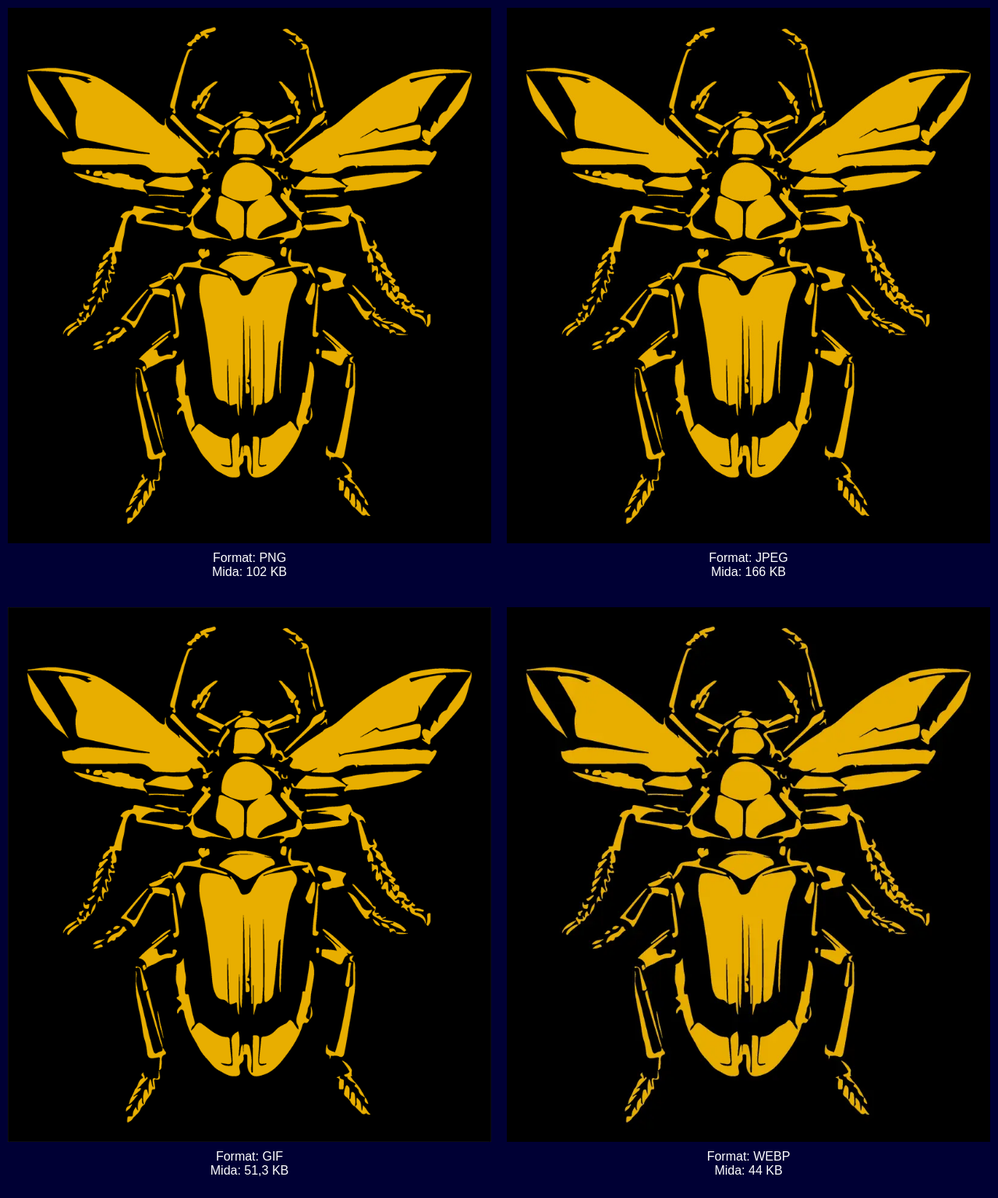
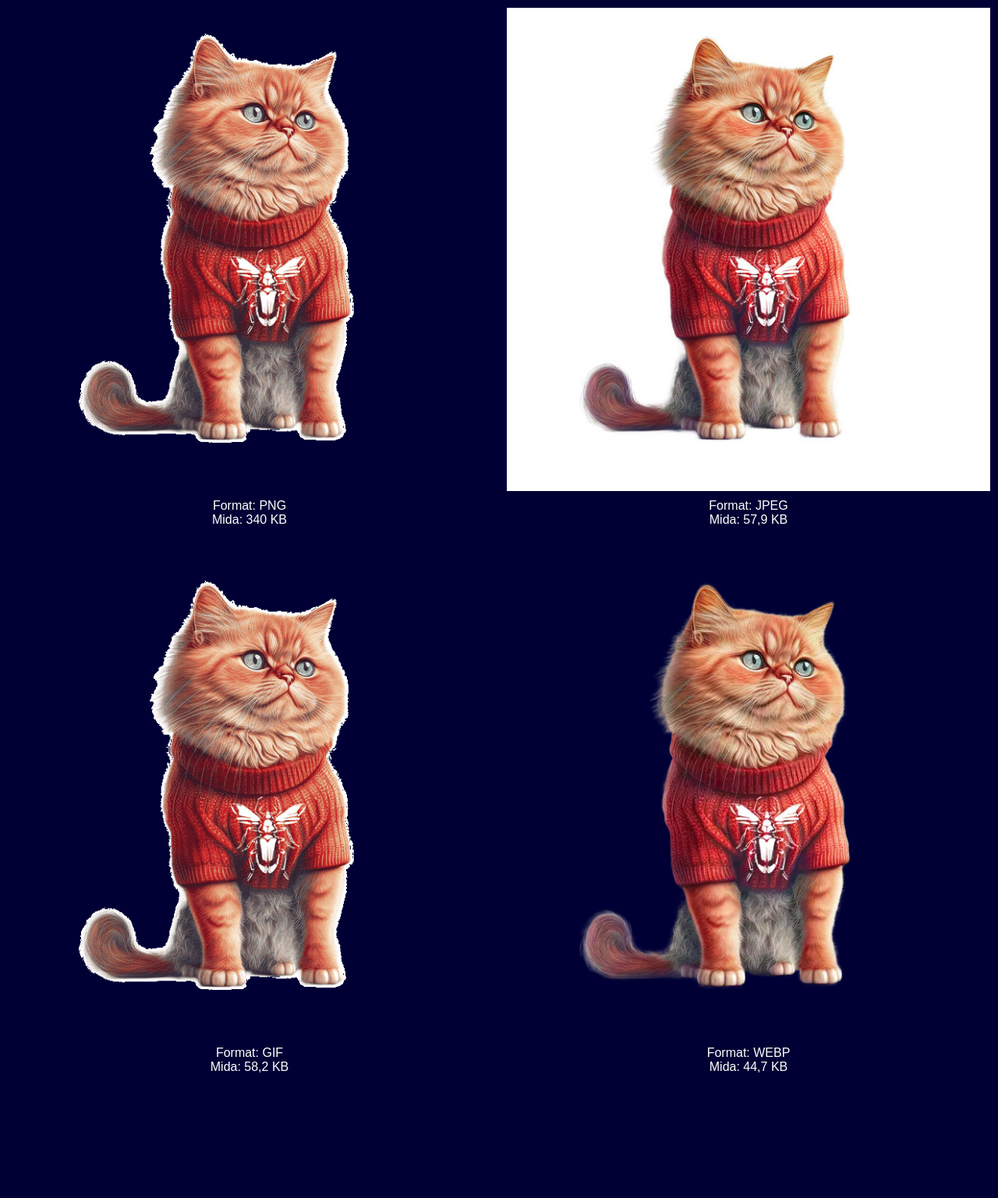
Before and after one commit to AndreiMira/UF2_NF1_P5_Imatges_a_la_web, a plain HTML site: page index.html in a window 1280 px wide. Shown: the whole page at 78% size. After the commit the page ends 1404 px from the top, so only its background shows below. Drawn offline with Linux system fonts and the light colour scheme.

Commit message:
Correcio imatges de manera que ara si tenen el seu format correcte

```diff
--- a/index.html
+++ b/index.html
@@ -1,28 +1,40 @@
 <!DOCTYPE html>
 <html lang="ca">
 	<head>
-    <meta charset="UTF-8">
-    <meta name="viewport" content="width=device-width, initial-scale=1.0">
-    <link type="text/css" href="index.css" rel="stylesheet">
-    <title> IMATGES AL WEB | ANDREI GEORGE MIRA </title>
+		<meta charset="UTF-8" />
+		<meta name="viewport" content="width=device-width, initial-scale=1.0" />
+		<link type="text/css" href="index.css" rel="stylesheet" />
+		<title>IMATGES AL WEB | ANDREI GEORGE MIRA</title>
 	</head>
 	<body>
 		<div class="container">
 			<div class="image-box">
-        <img class="image" src="Images/Imatge1.png" alt="Imatge 1">
-        <p class="caption">Format: PNG <br> Mida: 102 KB</p>
+				<img class="image" src="Images/imatgePNG.png" alt="Imatge 1" />
+				<p class="caption">
+					Format: PNG <br />
+					Mida: 340 KB
+				</p>
 			</div>
 			<div class="image-box">
-        <img class="image" src="Images/Imatge2.jpeg" alt="Imatge 2">
-        <p class="caption">Format: JPEG <br> Mida: 166 KB</p>
+				<img class="image" src="Images/imatgeJPEG.jpg" alt="Imatge 2" />
+				<p class="caption">
+					Format: JPEG <br />
+					Mida: 57,9 KB
+				</p>
 			</div>
 			<div class="image-box">
-        <img class="image" src="Images/Imatge3.gif" alt="Imatge 3">
-        <p class="caption">Format: GIF <br> Mida: 51,3 KB</p>
+				<img class="image" src="Images/imatgeGIF.gif" alt="Imatge 3" />
+				<p class="caption">
+					Format: GIF <br />
+					Mida: 58,2 KB
+				</p>
 			</div>
 			<div class="image-box">
-        <img class="image" src="Images/Imatge4.webp" alt="Imatge 4">
-        <p class="caption">Format: WEBP <br> Mida: 44 KB</p>
+				<img class="image" src="Images/imatgeWEBP.webp" alt="Imatge 4" />
+				<p class="caption">
+					Format: WEBP <br />
+					Mida: 44,7 KB
+				</p>
 			</div>
 		</div>
 	</body>
```
Also changed, not shown: Images/Imatge1.png (deleted), Images/Imatge2.jpeg (deleted), Images/Imatge3.gif (deleted), Images/Imatge4.webp (deleted), Images/imatgeGIF.gif (added), Images/imatgeJPEG.jpg (added), Images/imatgePNG.png (added), Images/imatgeWEBP.webp (added). Lines whose indentation alone changed are shown as unchanged.
